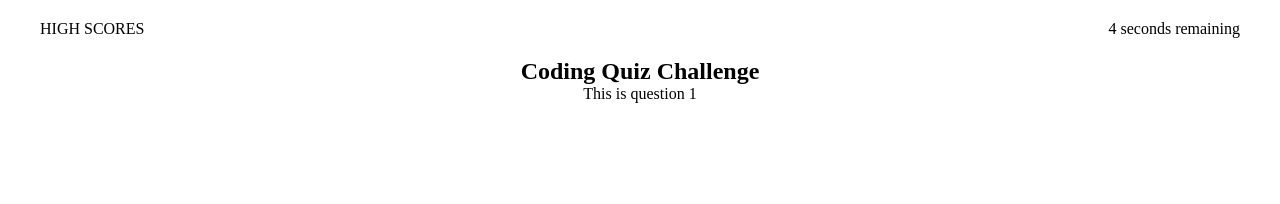
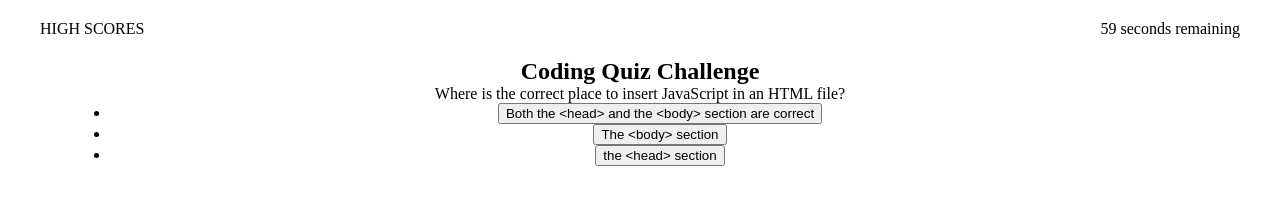
Before and after one commit to kellydhunter1/code-quiz, a plain HTML site: page index.html in a window 1280 px wide. Both pictures are taken after a click on the button "START QUIZ". Drawn offline with Linux system fonts and the light colour scheme.

Commit message:
question and answer choices append to page, moves to next question on click, ends quiz when all questions are answered

```diff
--- a/assets/js/script.js
+++ b/assets/js/script.js
@@ -4,22 +4,40 @@ const quizQuestionsEl = document.querySelector("#quiz-questions");
 const highScoreEl = document.querySelector("#high-score");
 const startBtn = document.querySelector("#start-btn");
 const timerEl = document.querySelector("#timer");
+const questionEl = document.querySelector("#question");
+const answersEl = document.querySelector("#answer-choices");
+const answerBtn = document.querySelector(".choice-button");
+const answerResponseEl = document.querySelector("#answer-response");
 const quizScore = 0;
-let quizTimer = 5;
+let answerBtnId = 0;
+let q = 0;
+let quizTimer = 60;
+let i = 0;
+
 const quizQuestionsArr = [
-    // copy this object format for each question, a: is number of correct answer
-    { q: 'This is question 1', 1: '', 2: '', 3: '',  4: '', a: 2 },
-    { q: 'This is question 2', 1: '', 2: '', 3: '',  4: '', a: 2 },
-    { q: 'This is question 3', 1: '', 2: '', 3: '',  4: '', a: 2 },
-    { q: 'This is question 4', 1: '', 2: '', 3: '',  4: '', a: 2 },
-    { q: 'This is question 5', 1: '', 2: '', 3: '',  4: '', a: 2 },
-    { q: "end of quiz!"}
+    // copy this object format for each question
+  {question: "Where is the correct place to insert JavaScript in an HTML file?",
+    answer: {
+        choice1:"Both the <head> and the <body> section are correct",
+          choice2: "The <body> section", /*correct answer*/
+          choice3: "the <head> section"
+          }
+  },
+  {question: "How do you display an alert box with the messagee 'Hello World'?",
+  answer: {
+      choice1: "msgBox('Hello World')",
+        choice2: "alert('Hello WOrld')", /*correct answer*/
+        choice3: "Alexa, make an alert box with 'Hello World'"
+        }
+}
     ];
 
 
 /*
-// TIMER THAT COUNTS DOWN FROM 60
+TIMER FUNCTION
+Counts Down from 60
 */
+
 function countdown() {
   // Use the `setInterval()` method to call a function to be executed every 1000 milliseconds
   var timeInterval = setInterval(function() {
@@ -44,11 +62,19 @@ function countdown() {
   }, 1000);
 };
 
+
+
+// const finishAllQuestions = function() {
+//   clearInterval(timeInterval);
+//   questionEl.innerHTML = "YOUR HAVE ANSWERED ALL QUIZ QUESTIONS! GAME OVER.";
+//   console.log("END OF ARRAY. GAME OVER.");
+// setTimeout(quizOver(), 2000);
+// };
+
 /*
 QUIZ INTRO FUNCTION
-  creates div for directions and start button
+Creates div for directions and start button
 */
-
 const quizIntro = function () {
 // if buttons are on the page, skip create div, form, and button
   // creates div and adds directions
@@ -69,22 +95,57 @@ const quizIntro = function () {
     quizIntroEl.appendChild(startQuizBtn);
   };
 
+
+
+  /*
+  QUIZ QUESTIONS FUNCTION
+  populates each question
+  */
+
+const createChoicesEl = function() {
   let i = 0;
+  Object.values(quizQuestionsArr[i].answer).forEach(val => {
+    const choiceEl = document.createElement("li");
+    choiceEl.className = "answer-choice";
+
+
+    const choiceBtn = document.createElement("button");
+    choiceBtn.className = "choice-button";
+    choiceBtn.setAttribute("data-choice-id", answerBtnId);
+    answerBtnId++;
+
+
+
+    choiceBtn.textContent = val;
+    choiceEl.appendChild(choiceBtn);
+    answersEl.appendChild(choiceEl);
+    });
+  };
 
   const quizQuestions = function() {
-    quizQuestionsEl.textContent = quizQuestionsArr[i].q;
-    // i++;
+    let question = quizQuestionsArr[q].question;
+    console.log("Here is the Question: ", question);
+    questionEl.textContent = question;
+
+    createChoicesEl();
+
+    q++;
+    i++;
+
   };
 
 
 
 
+/*
+QUIZ OVER FUNCTION
+Ends quiz, shows score, and resets quiz
+*/
+const quizOver = function() {
+  // clear text from game div
+  questionEl.innerHTML= "";
 
-
-
-const quizOver = function() {
-  // create new high score div
-
+  // create new high score text
   let highScoreText = document.createElement("h2");
     highScoreText.textContent = "I WONDER WHAT THE HIGH SCORE WILL BE?!";
 
@@ -97,24 +158,21 @@ const quizOver = function() {
   // add button to div
     highScoreEl.appendChild(highScoreText);
     highScoreEl.appendChild(playAgainBtn);
-// remove correct answers div
-// quizContainer.removeChild();
-quizQuestionsEl.textContent = "";
+    answersEl.textContent = "";
+    questionEl.textContent = "";
+
+  // reset questions and timer
     i = 0;
-quizTimer = 5;
+    q = 0;
+    quizTimer = 60;
   };
 
 
 
-
-
-
-
 /*
-// STARTS QUIZ
-// timer starts, questions populate, keeps track of correct answers
+STARTS QUIZ
+timer starts, questions populate, keeps track of correct answers
 */
-
 const startQuiz = function() {
   // clear out quiz intro from the div
   quizIntroEl.textContent = "";
@@ -125,15 +183,9 @@ const startQuiz = function() {
 
 
 
-
-
-
-
-
-
-
 /*
-// STARTS THE QUIZ ON BUTTON CLICK
+QUIZ BUTTON HANDLER
+Controls start button, answer choices, and replay button
 */
 const quizButtonHandler = function (event) {
   var targetEl = event.target;
@@ -144,33 +196,38 @@ if (targetEl.matches("#start-btn")) {
 } if (targetEl.matches("#replay-btn")) {
     quizIntroEl.textContent = "";
     highScoreEl.textContent = "";
+    answersEl.textContent = "";
+    timerEl.innterHTML = "";
     quizIntro();
   console.log("Try Again", targetEl);
-} if (targetEl.matches("#quiz-questions")) {
+} if (targetEl.matches(".choice-button")) {
+    answersEl.innerHTML = "";
+     if (i == quizQuestionsArr.length) {
+      questionEl.innerHTML = "YOUR HAVE ANSWERED ALL QUIZ QUESTIONS! GAME OVER.";
+      console.log("END OF ARRAY. GAME OVER.");
+      quizTimer = 2;
+    } else {
       quizQuestions();
-      i++;
-      if (i == quizQuestionsArr.length) {
-        quizQuestionsEl.textContent = "YOUR HAVE ANSWERED ALL QUIZ QUESTIONS! GAME OVER.";
-        console.log("END OF ARRAY. GAME OVER.");
-        timerEl.textContent ="Quiz Finished!"
-       quizTimer = 0;
-        // quizOver();
+      console.log("Next Question",targetEl);
     }
   }
 };
 
 
 
+// STARTS QUIZ
 quizIntro();
 
 
+
 /*
-Event Listeners
+EVENT LISTENERS
 */
 
 // event listener on start button to call start quiz
-quizIntroEl.addEventListener("click", quizButtonHandler);
-// event listener on answer selection to bring the next question
-quizQuestionsEl.addEventListener("click", quizButtonHandler);
-// event listener on try again to start quiz intro
-highScoreEl.addEventListener("click", quizButtonHandler);
+quizContainer.addEventListener("click", quizButtonHandler);
+// // event listener on answer selection to bring the next question
+// quizQuestionsEl.addEventListener("click", quizButtonHandler);
+// // event listener on try again to start quiz intro
+// highScoreEl.addEventListener("click", quizButtonHandler);
+// // event listener for quesation clicks to
--- a/index.html
+++ b/index.html
@@ -24,7 +24,11 @@
         <!-- Quiz questions and Answer Choices, populated on start -->
         <div id="quiz-container">
             <div id="quiz-intro"></div>
-            <div id="quiz-questions"></div>
+            <div id="quiz-questions">
+                <div id="question"></div>
+                <ul id="answer-choices"></ul>
+                <div id="answer-response"></div>
+            </div>
             <div id="high-score"></div>
         </div>
 
```
Lines whose indentation alone changed are shown as unchanged.
